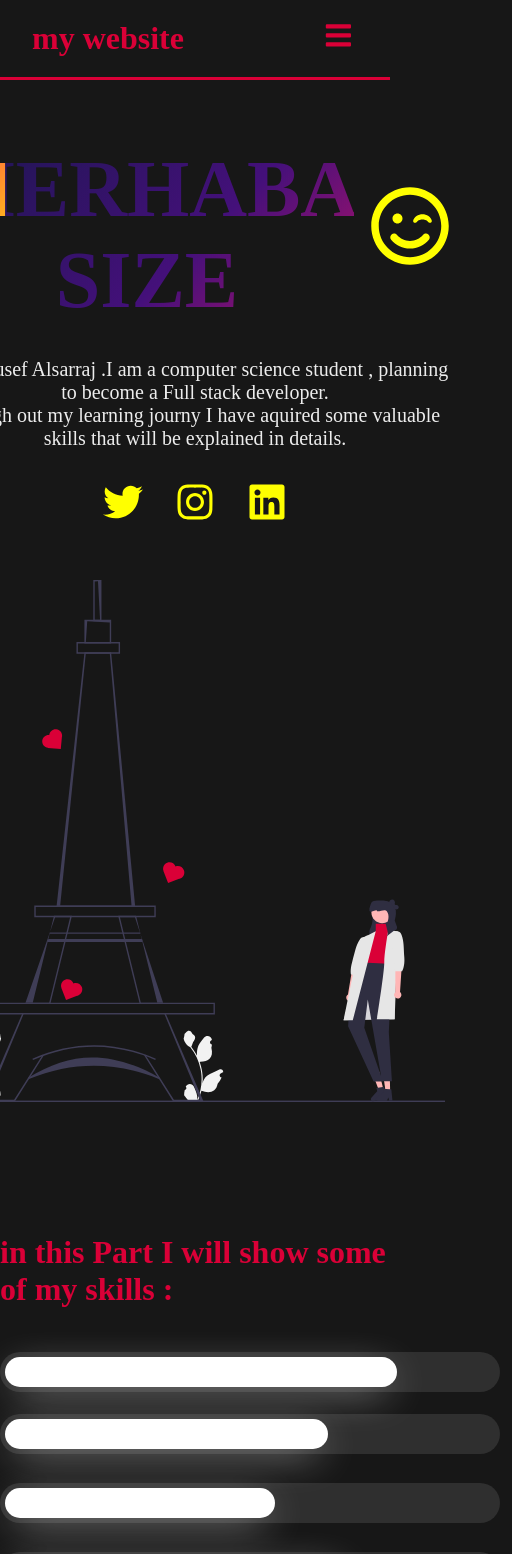
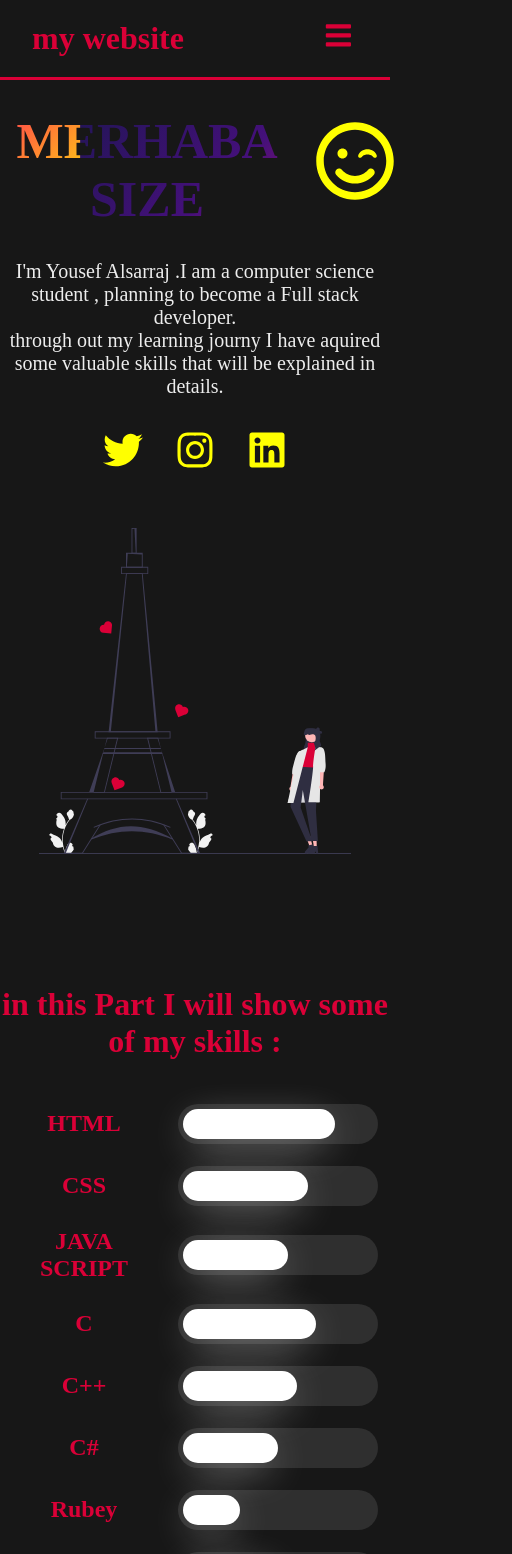
Before and after one commit to CaptainJow/Portfolio-2, a React (Create React App) app: page / in a window 390 px wide. Shown: the top 1554 px of the page, 512 px wide, since content can reach past the window. Built offline with nearby package versions, Linux system fonts and the light colour scheme; a web font is replaced by a local one.

Commit message:
updated_functionality
made the project faster

```diff
--- a/src/App.js
+++ b/src/App.js
@@ -1,5 +1,5 @@
 import React from "react";
-import { BrowserRouter, Routes, Route } from "react-router-dom";
+import { Routes, Route } from "react-router-dom";
 import NavBar from "./components/header/NavBar";
 import Body from "./components/body/Body";
 import Education from "./components/Education/Education";
@@ -10,15 +10,15 @@ import Footer from "./components/Footer/Footer";
 function App() {
   return (
     <>
-    <NavBar />
-      <BrowserRouter>
+
+
+      <NavBar />
       <Routes>
         <Route path="/" element={<Body />} />
         <Route path="/Education" element={ <Education />} />
         <Route path="/Experience" element={ <Experience />} />
         <Route path="/Projects" element={ < Project />} />
       </Routes>
-    </BrowserRouter>
     <Footer />
     </>
 
--- a/src/components/Education/Education.js
+++ b/src/components/Education/Education.js
@@ -6,8 +6,8 @@ import logo from './svg2.svg'
 export default function Education() {
   return (
     <>
-        <div class="container-content">
-        <div><img className="svg2" src={logo} /></div>
+        <div className="container-content">
+        <div><img className="svg2" src={logo} alt="svg"/></div>
     <div className='Welcome-text text2'>
       <div className='welcome-title'><h1 style={{color: "yellow"}}> Education</h1></div>
         <p style={{fontSize: "30px" } }>In this section I will include my University study and Programs : </p>
--- a/src/components/Education/Parts.js
+++ b/src/components/Education/Parts.js
@@ -8,7 +8,7 @@ export default function Parts() {
       }
   return (
 
-    <div class="container-content">
+    <div className="container-content">
         <div className='Card'>
             <div className='card-img uni-one'></div>
             <h3 className='Uni-title'>Ankara Üniversitesi</h3>
--- a/src/components/Greeting/Greeting.js
+++ b/src/components/Greeting/Greeting.js
@@ -4,7 +4,7 @@ import logo from './svg.svg'
 import {FaInstagram, FaLinkedin, FaRegSmileWink, FaTwitter } from 'react-icons/fa'
 export default function Greeting() {
   return (
-    <div class="container-content">
+    <div className="container-content">
         <div className='Welcome-text'>
           <div className='welcome-title '><h1 className='animate-charcter' >Merhaba size</h1> <h1 className='emo'> <FaRegSmileWink/></h1></div>
             <p>I'm Yousef Alsarraj .I am a computer science student , planning to become a Full stack developer.</p>
--- a/src/components/Greeting/greeting.css
+++ b/src/components/Greeting/greeting.css
@@ -1,5 +1,5 @@
 .container-content{
-    margin-top: 2rem;
+    margin-top: 5rem;
     width: 100%;
     height: auto;
     text-align: center;
@@ -9,7 +9,6 @@
     flex-direction: row ;
     flex-wrap: wrap;
     padding-top: 2rem;
-    margin-bottom: 3rem;
 
 }
 .welcome-title{
@@ -19,6 +18,7 @@
     justify-content: center ;
     color: var(--DarkPink);
     padding-bottom: 2rem;
+    text-align: center;
 }
 .emo{
   color: yellow;
@@ -51,6 +51,7 @@ p{
   .svg{
     margin-top: 3rem;
     margin-left: 0;
+    width: 80%;
   }
   p{
     width: auto;
@@ -84,3 +85,12 @@ p{
     background-position: 200% center;
   }
 }
+
+@media only screen and ( max-width: 768px){
+  .animate-charcter{
+    font-size: 50px;
+  }
+  p{
+    width: 400px;
+  }
+}
--- a/src/components/Projects/Project.js
+++ b/src/components/Projects/Project.js
@@ -6,7 +6,7 @@ import logo from './svg_project.svg'
 export default function Project() {
   return (
     <>
-     <div class="container-content">
+     <div className="container-content">
         <div><img className="svg" src={logo} alt="svg"/></div>
     <div className='Welcome-text text2'>
       <div className='welcome-title'><h1 style={{color: "yellow"}}> Education</h1></div>
--- a/src/components/Tech/Tech.js
+++ b/src/components/Tech/Tech.js
@@ -6,11 +6,12 @@ export default function Tech() {
     <div className='who-am' >
         <h1 className='welcome-title'>in this Part I will show some of my skills :</h1>
         <div className='container-progress'>
-        <table>
+        <table  >
+        <tbody>
         <tr>
           <th><h2>HTML</h2></th>
           <th><div className='progress'>
-                <div style={{width: "250px"}} className='progress-value1'>
+                <div  className='progress-value1'>
                 </div>
             </div></th>
         </tr>
@@ -70,6 +71,7 @@ export default function Tech() {
             </div></td>
 
         </tr>
+        </tbody>
       </table>
 
         </div>
--- a/src/components/Tech/tech.css
+++ b/src/components/Tech/tech.css
@@ -11,7 +11,7 @@
 
 }
 .ht{
-  font-size: 22px;
+font-size: 22px;
 display: flex;
 flex-direction: row;
 align-items: center;
@@ -28,7 +28,7 @@ justify-content: center;
   padding: 0 5px;
   display: flex;
   height: 40px;
-  width: 500px;
+  width: 300px;
 }
 
 .progress-value1 {
@@ -38,6 +38,7 @@ justify-content: center;
   background: #fff;
   height: 30px;
   width: 0;
+
 }
 
 .progress-value2 {
@@ -97,11 +98,13 @@ justify-content: center;
   background: #fff;
   height: 30px;
   width: 0;
+
 }
-@keyframes load1 {
+@keyframes load1   {
   0% { width: 0; }
   100% { width: 80%; }
 }
+
 @keyframes load2 {
   0% { width: 0; }
   100% { width: 66%; }
@@ -134,9 +137,16 @@ justify-content: center;
   0% { width: 0; }
   100% { width: 50%; }
 }
-
 th, td {
   text-align:center;
   padding:10px ;
 
 }
+@media only screen and ( max-width: 768px){
+  .progress{
+    width: 200px;
+  }
+  .welcome-text{
+    font-size: 2px;
+  }
+}
--- a/src/components/header/NavBar.js
+++ b/src/components/header/NavBar.js
@@ -1,9 +1,7 @@
 import React , {useRef} from 'react' ;
 import { FaBars ,FaTimes } from "react-icons/fa";
 import './navbar.css' ;
-
-
-
+import {Link} from "react-router-dom" ;
  function NavBar() {
   const navRef = useRef() ;
 
@@ -12,15 +10,17 @@ import './navbar.css' ;
    }
 
   return (
-    <header>
-         <h1 className="title">my website</h1>
+
+      <>
+      <header>
+      <h1 className="title">my website</h1>
          <div className='List'>
          <nav ref={ navRef} >
 
-            <a className="List-item" href='/#'>Home</a>
-            <a  className="List-item" href='/Education'>Eduction</a>
-            <a className="List-item" href='/Experience'>Experience</a>
-            <a className="List-item" href='/Projects'>Projects</a>
+            <Link  to="/#">Home</Link>
+            <Link   to="/Education">Eduction</Link>
+            < Link to='/Experience'>Experience</Link>
+            <Link to='/Projects'>Projects</Link>
 
 
  <button className="nav-btn nav-close-btn" onClick ={ showNavBar}>
@@ -34,6 +34,8 @@ import './navbar.css' ;
          </div>
 
     </header>
+      </>
+
   );
 }
 
--- a/src/components/header/navbar.css
+++ b/src/components/header/navbar.css
@@ -8,6 +8,9 @@ header{
     background-color: var(--mainColor);
     color: var(--DarkPink) ;
     border-bottom: solid ;
+    position: fixed;
+    top: 0;
+    width: 100%;
 }
 nav a{
     margin: 0 2rem;
@@ -54,6 +57,7 @@ header .nav-btn {
         background-color: var(--mainColor);
         transition: 1s;
         transform: translateY(-100vh);
+        z-index: auto;
     }
     header .responsive_nav{
         transform: none ;
--- a/src/index.js
+++ b/src/index.js
@@ -2,11 +2,16 @@ import React from 'react';
 import ReactDOM from 'react-dom/client';
 import './index.css';
 import App from './App';
-
+import { BrowserRouter ,Routes ,Route} from "react-router-dom" ;
 
 const root = ReactDOM.createRoot(document.getElementById('root'));
 root.render(
   <React.StrictMode>
-    <App />
+     <BrowserRouter>
+      <Routes>
+        <Route path="/*" element={ <App /> }>
+        </Route>
+      </Routes>
+    </BrowserRouter>
   </React.StrictMode>
 );
```
